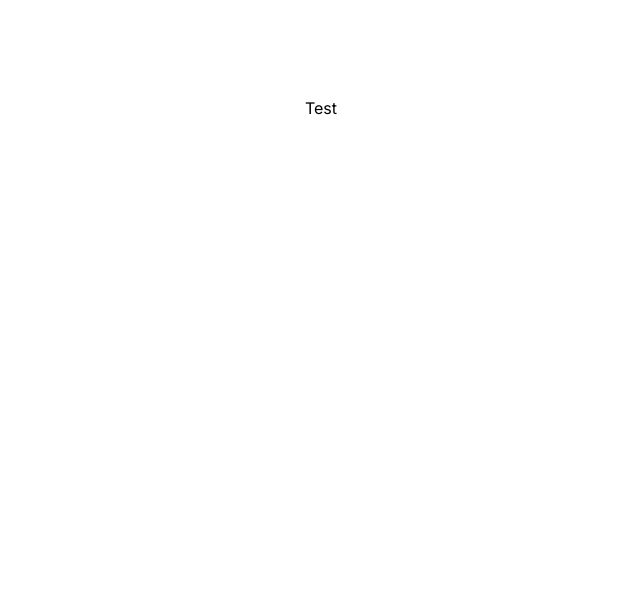
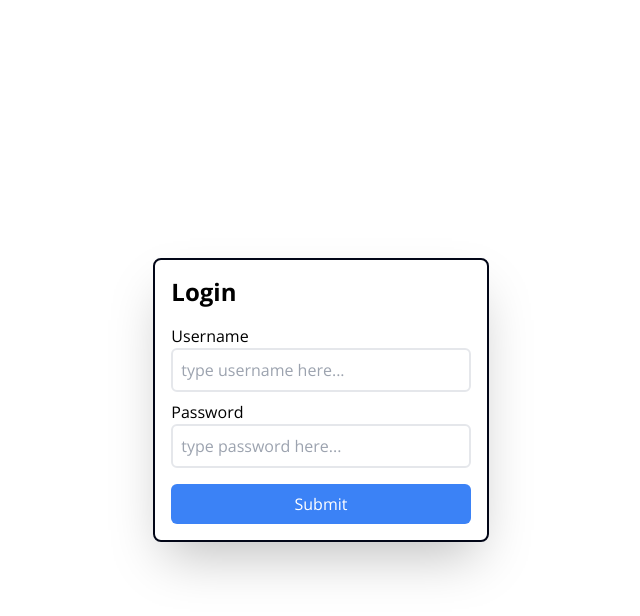
Before and after one commit to thoriqagfi/ki_assignment-1_frontend, a Next.js app: page / in a window 1280 px wide. Shown: the top 616 px of the page, without its empty margins (319-959 px from the left). Built offline with nearby package versions, Linux system fonts and the light colour scheme.

Commit message:
feat: add user UI

```diff
--- a/src/pages/index.tsx
+++ b/src/pages/index.tsx
@@ -1,13 +1,24 @@
-import Image from 'next/image'
-import { Inter } from 'next/font/google'
+import { Open_Sans } from 'next/font/google'
 
-const inter = Inter({ subsets: ['latin'] })
+const open_sans = Open_Sans({ subsets: ['latin'] })
 
 export default function Home() {
   return (
-    <main
-      className={`flex min-h-screen flex-col items-center justify-between p-24 ${inter.className}`}>
-      Test
-    </main>
+    <main className={`flex w-screen h-screen justify-center ${open_sans.className}`}>
+      <div className="mx-auto my-auto w-fit h-fit flex flex-col border-2 p-4 border-slate-950 gap-4 rounded-lg shadow-2xl">
+        <h1 className="font-bold text-2xl">Login</h1>
+        <form name="login-form" method="POST" className="flex flex-col gap-2">
+          <div>
+            <label id="label-text">Username</label>
+            <input id="name" type="text" name="nama" placeholder="type username here..." className="w-full border-2 p-2 rounded-md"></input>
+          </div>
+          <div>
+            <label id="label-text">Password</label>
+            <input id="name" type="text" name="nama" placeholder="type password here..." className="w-full border-2 p-2 rounded-md"></input>
+          </div>
+        </form>
+        <button type="submit" className="bg-blue-500 hover:bg-blue-600 p-2 rounded-md text-white">Submit</button>
+      </div>
+    </main >
   )
 }
--- /dev/null
+++ b/src/pages/user/index.tsx
@@ -0,0 +1,12 @@
+export default function User() {
+  return (
+    <main className="flex w-screen h-screen justify-center">
+      <div className="mx-auto my-auto w-fit h-fit flex flex-col border-2 p-4 border-slate-950 gap-4 rounded-lg shadow-2xl">
+        <div className="flex justify-between">
+          <h1 className="font-bold text-2xl">Hello, user!</h1>
+          <p className="my-auto">This should be on the right</p>
+        </div>
+      </div>
+    </main >
+  )
+}
```
